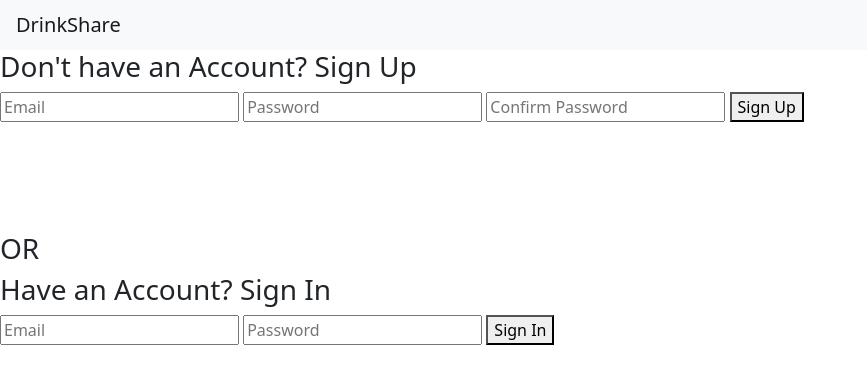
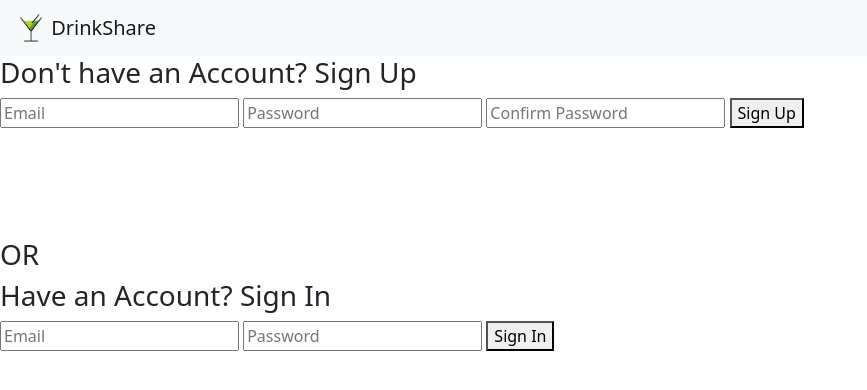
Before and after one commit to oksananikole17/drink-share-client, a website built with webpack: page index.html in a window 1280 px wide. Shown: the whole page, without its empty margins (0-867 px from the left). Built offline with nearby package versions, Linux system fonts and the light colour scheme.

Commit message:
Added a little emoticon to the header

```diff
--- a/app/auth/ui.js
+++ b/app/auth/ui.js
@@ -25,6 +25,7 @@ const onSignInSuccess = function (response) {
   $('#home-page').show()
   $('#password').show()
   $('#new-drink-form').show()
+  $('index-drinks').show()
 
   store.user = response.user
 
--- a/index.html
+++ b/index.html
@@ -22,7 +22,10 @@
     <body>
       <sec id="auth-home">
       <nav class="navbar navbar-light bg-light">
-        <span class="navbar-brand mb-0 h1">DrinkShare</span>
+        <a class="navbar-brand" href="#">
+          <img src="1F378_color.png" width="30" height="30" class="d-inline-block align-top" alt="">
+          DrinkShare
+        </a>
       </nav>
         <h3>Don't have an Account? Sign Up</h3>
         <form id="sign-up-form">
@@ -42,7 +45,10 @@
       </sec>
       <sec id="home-page">
       <nav class="navbar navbar-expand-lg navbar-dark bg-dark">
-        <a class="navbar-brand" href="#">DrinkShare</a>
+        <a class="navbar-brand" href="#">
+          <img src="1F378_color.png" width="30" height="30" class="d-inline-block align-top" alt="">
+          DrinkShare
+        </a>
         <button class="navbar-toggler" type="button" data-toggle="collapse" data-target="#navbarSupportedContent"
           aria-controls="navbarSupportedContent" aria-expanded="false" aria-label="Toggle navigation">
           <span class="navbar-toggler-icon"></span>
@@ -114,7 +120,7 @@
 
                       <div class="modal-footer">
                         <button type="button" class="btn btn-secondary" data-bs-dismiss="modal">Close</button>
-                        <button type="submit" class="btn btn-primary pass">Change Password</button>
+                        <button type="submit" class="btn btn-warning pass">Change Password</button>
                       </div>
                     </form>
                   </div>
```
Also changed, not shown: 1F378_color.png (added), 1 other file.
